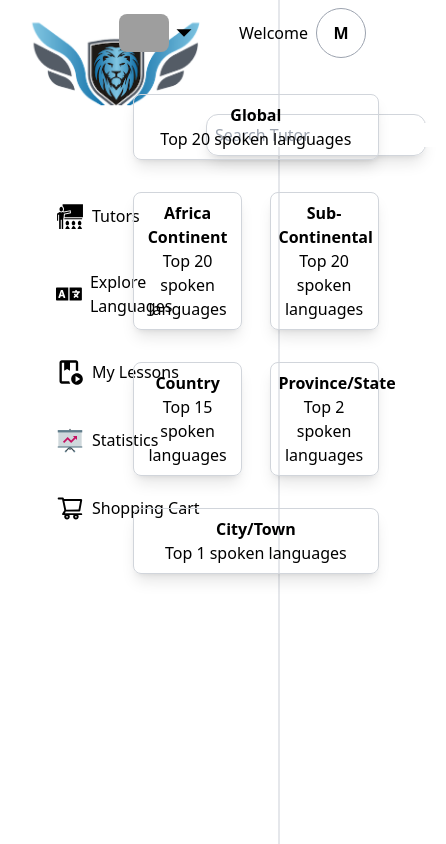
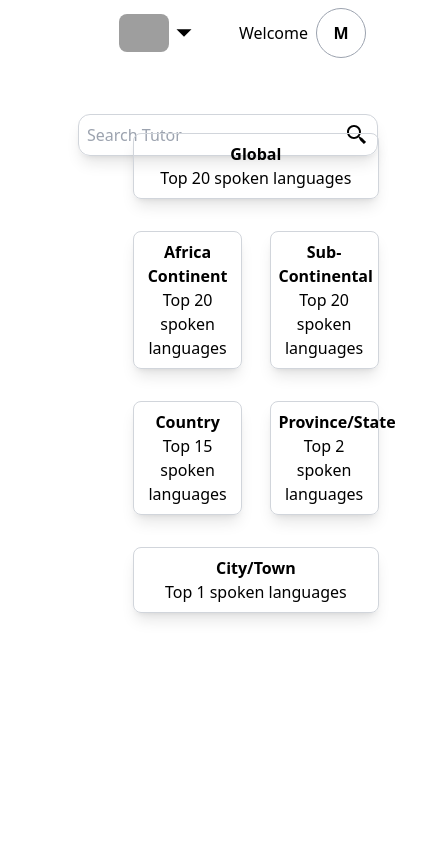
Before and after one commit to sainingo/tutor_app, a React (Create React App) app in the folder frontend/: page /languages in a window 390 px wide. Shown: the whole page, 446 px wide, since content can reach past the window. Built offline with nearby package versions, Linux system fonts and the light colour scheme; grey boxes are pictures that could not be loaded.

Commit message:
Add read me

```diff
--- a/frontend/src/components/Header.jsx
+++ b/frontend/src/components/Header.jsx
@@ -15,7 +15,7 @@ const Header = () => {
         <p className='border border-gray-400 rounded-full p-3 text-center font-bold w-[50px]'>M</p>
         </div>
       </div>
-      <div className='ml-32 flex items-center mt-12 border w-[220px] lg:w-[400px] lg:ml-6 lg:justify-between p-2 border-gray-300 rounded-xl shadow-lg focus:outline-none'>
+      <div className='sm:ml-32 flex justify-between items-center mt-12 border w-[300px] sm:w-[220px] lg:w-[400px] lg:ml-6 lg:justify-between p-2 border-gray-300 rounded-xl shadow-lg focus:outline-none'>
         <input placeholder='Search Tutor' type='text'/>
         <BiSearchAlt2 size='24px'/>
       </div>
--- a/frontend/src/components/Languages.jsx
+++ b/frontend/src/components/Languages.jsx
@@ -2,7 +2,7 @@ import React from 'react'
 
 const Languages = () => {
   return (
-    <div className='absolute w-[70%]  mt-[20%] ml-[30%] lg:mt-[10%] lg:ml-[20%]'>
+    <div className='absolute w-[70%] mt-[30%] md:mt-[20%] ml-[30%] lg:mt-[10%] lg:ml-[20%]'>
       <div className='border border-gray-300 w-[90%] rounded-lg text-center shadow-lg m-4 p-2'>
         <h5 className='font-semibold'>Global</h5>
         <p>Top 20 spoken languages</p>
--- a/frontend/src/components/Navbar.jsx
+++ b/frontend/src/components/Navbar.jsx
@@ -9,7 +9,7 @@ import { Link } from 'react-router-dom'
 
 const Navbar = () => {
   return (
-    <div className=' w-[280px] h-screen p-2 border-r-2'>
+    <div className='invisible md:visible w-[280px] h-screen p-2 border-r-2'>
       <div className='px-4'>
         <h3><img src={logo} alt="logo" width="200px"/></h3>
       </div>
--- a/frontend/src/components/Tutors.jsx
+++ b/frontend/src/components/Tutors.jsx
@@ -24,9 +24,9 @@ const Tutors = () => {
   return stars
   }
   return (
-    <div className='w-[70%] absolute ml-[30%] lg:mt-[10%] lg:ml-[20%] mt-[20%]'>
+    <div className='w-[70%] absolute ml-[30%] lg:mt-[10%] lg:ml-[20%] sm:mt-[20%] mt-[40%]'>
       <h3 className='font-semibold ml-10'>Online Tutors</h3>
-      <div className='grid grid-cols-2 gap-0'>
+      <div className='grid md:grid-cols-2 gap-0'>
         {tutors.map((tutor) => (
             <div className='border border-gray-300 p-4 m-2 w-[80%] rounded-lg'>
             <div className='flex justify-between'>
```
Also changed, not shown: 1 other file (tests, documents, lock files or other folders).
